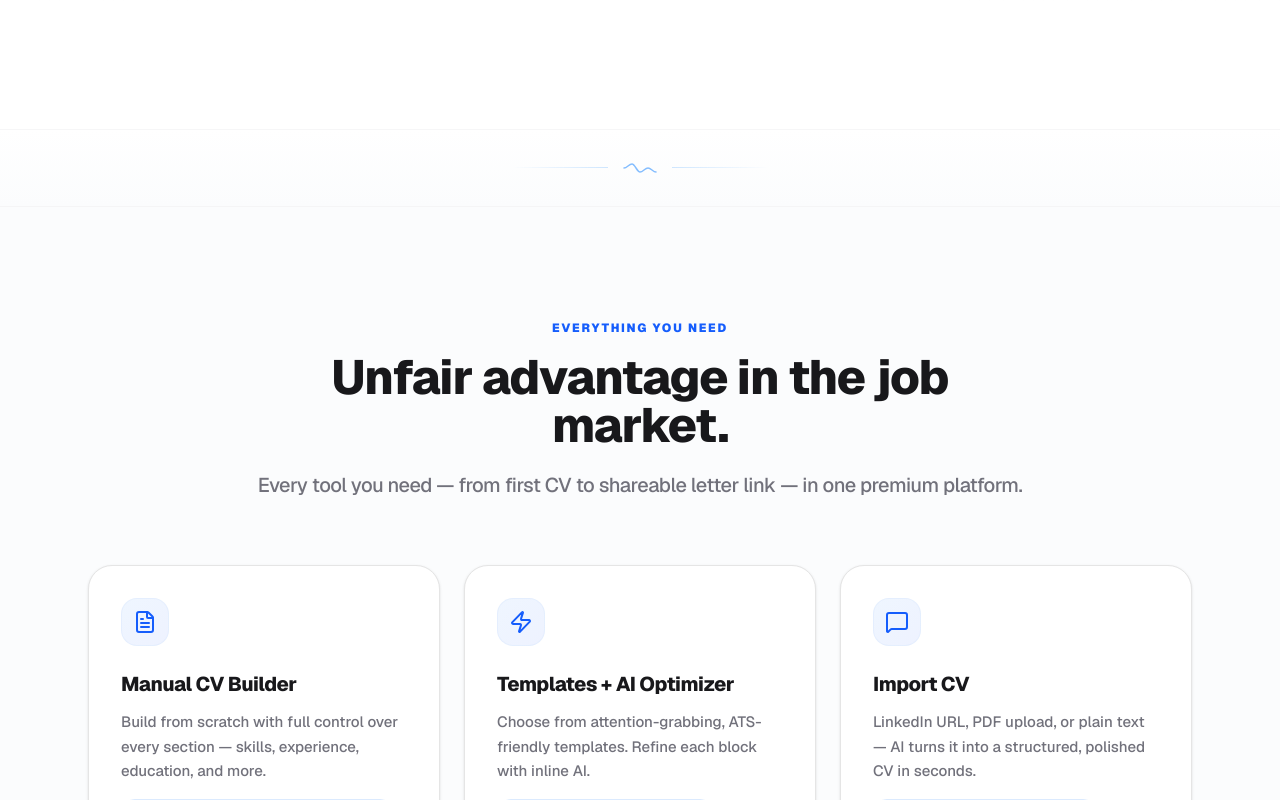
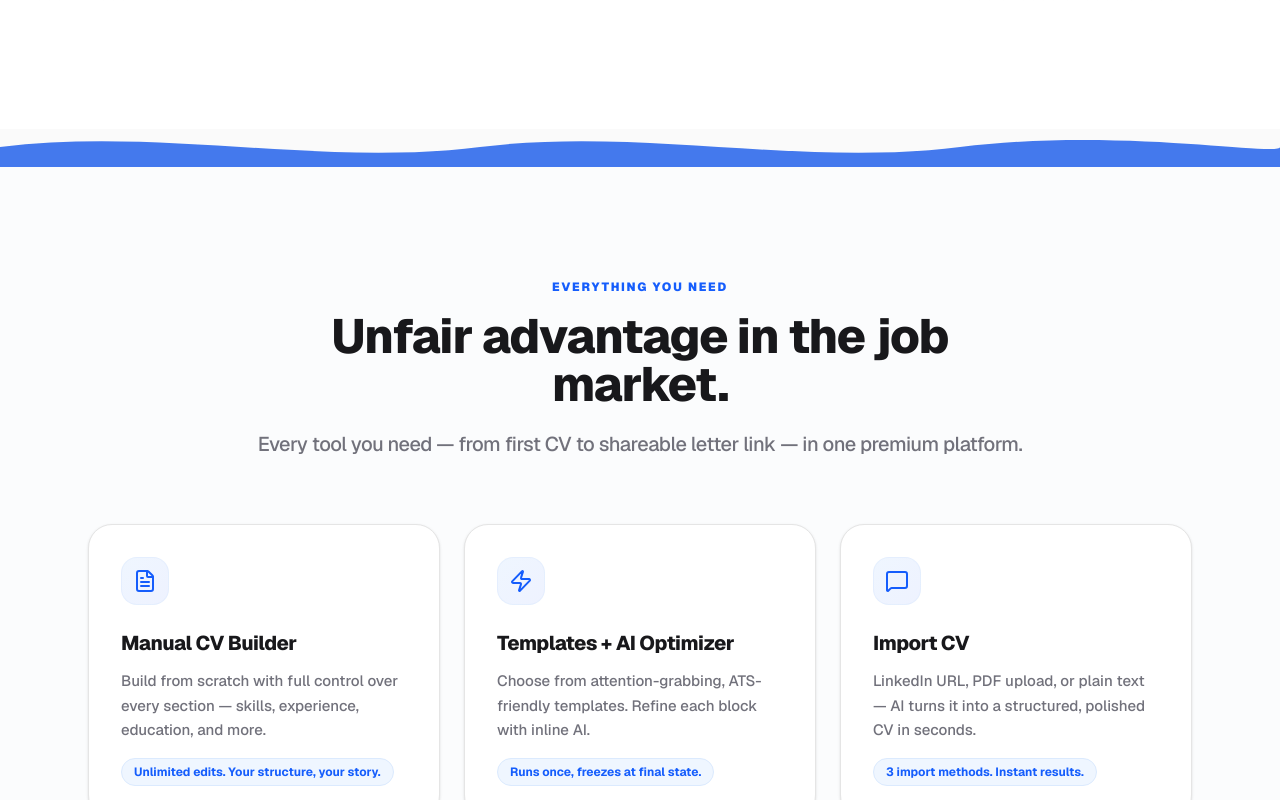
Before and after one commit to Cinarezici/cv, a Next.js app: page / in a window 1280 px wide. Shown: the part 3660-4460 px from the top of the page. Built offline with nearby package versions, Linux system fonts and the light colour scheme.

Commit message:
style: replace wave icon with full-width blue SVG wave stripe divider

```diff
--- a/src/app/page.tsx
+++ b/src/app/page.tsx
@@ -231,12 +231,14 @@ function JobSearchPreview() {
 }
 
 const WaveDivider = () => (
-  <div className="w-full flex justify-center items-center py-8 opacity-70">
-    <div className="w-24 h-px bg-gradient-to-r from-transparent to-blue-300/60"></div>
-    <svg width="40" height="12" viewBox="0 0 40 12" fill="none" stroke="currentColor" strokeWidth="1.5" strokeLinecap="round" strokeLinejoin="round" className="text-blue-400 mx-3">
-      <path d="M4 6c3 0 5-4 8-4s5 8 8 8 5-4 8-4 5 4 8 4" />
+  <div className="w-full overflow-hidden leading-none" style={{ marginTop: '-2px', marginBottom: '-2px' }}>
+    <svg viewBox="0 0 1440 40" xmlns="http://www.w3.org/2000/svg" preserveAspectRatio="none" className="w-full block" style={{ height: '40px' }}>
+      <path
+        d="M0,20 C180,0 360,40 540,20 C720,0 900,40 1080,20 C1260,0 1440,30 1440,20 L1440,40 L0,40 Z"
+        fill="#2563eb"
+        opacity="0.85"
+      />
     </svg>
-    <div className="w-24 h-px bg-gradient-to-r from-blue-300/60 to-transparent"></div>
   </div>
 );
 
@@ -400,7 +402,7 @@ export default function Home() {
         <LandingATSScanner />
 
         {/* --- D) Horizontal Testimonials --- */}
-        <div className="bg-white border-b border-zinc-100/80">
+        <div className="bg-white">
           <TestimonialsSection
             title="Real professionals. Real results."
             description="See how CV Optimizer AI is helping candidates secure interviews at the world's top companies."
@@ -409,9 +411,7 @@ export default function Home() {
         </div>
 
         {/* Subtle separator */}
-        <div className="bg-gradient-to-b from-white to-[#fbfcfd]">
-          <WaveDivider />
-        </div>
+        <WaveDivider />
 
         {/* --- E) Feature Grid — 6 cards --- */}
         <section className="w-full bg-[#fbfcfd] py-28 border-y border-zinc-100/80">
@@ -448,9 +448,7 @@ export default function Home() {
         <JobSearchPreview />
 
         {/* Subtle separator */}
-        <div className="bg-[#fafafa]">
-          <WaveDivider />
-        </div>
+        <WaveDivider />
 
         {/* --- H) Vertical Testimonials --- */}
         <LandingTestimonials />
```
